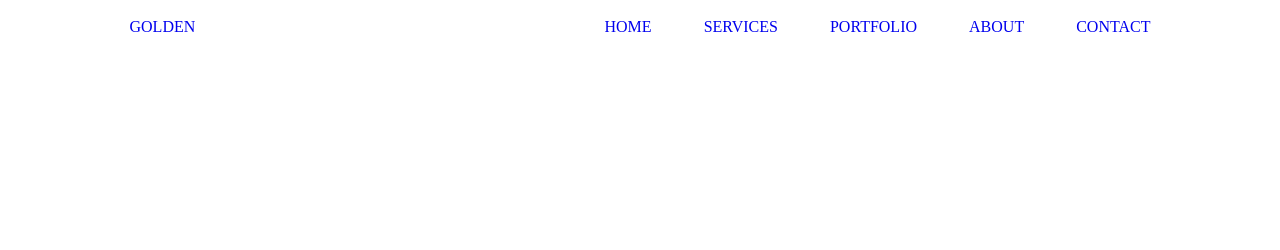
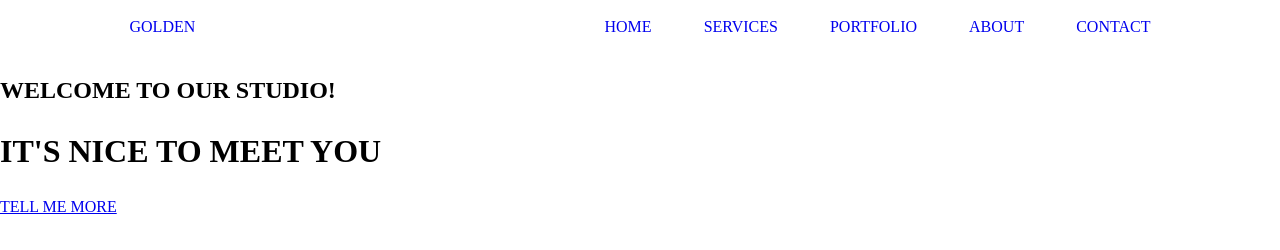
Before and after one commit to iMdPd/project-4, a website: page index.html in a window 1280 px wide. Drawn offline with Linux system fonts and the light colour scheme.

Commit message:
Fill header with content

```diff
--- a/index.html
+++ b/index.html
@@ -30,7 +30,13 @@
       </div>
     </nav>
 
-    <header></header>
+    <header class="splash">
+      <div class="splash-inner">
+        <h2>WELCOME TO OUR STUDIO!</h2>
+        <h1>IT'S NICE TO MEET YOU</h1>
+        <a href="#" class="btn">TELL ME MORE</a>
+      </div>
+    </header>
 
     <section class="services"></section>
 
```
